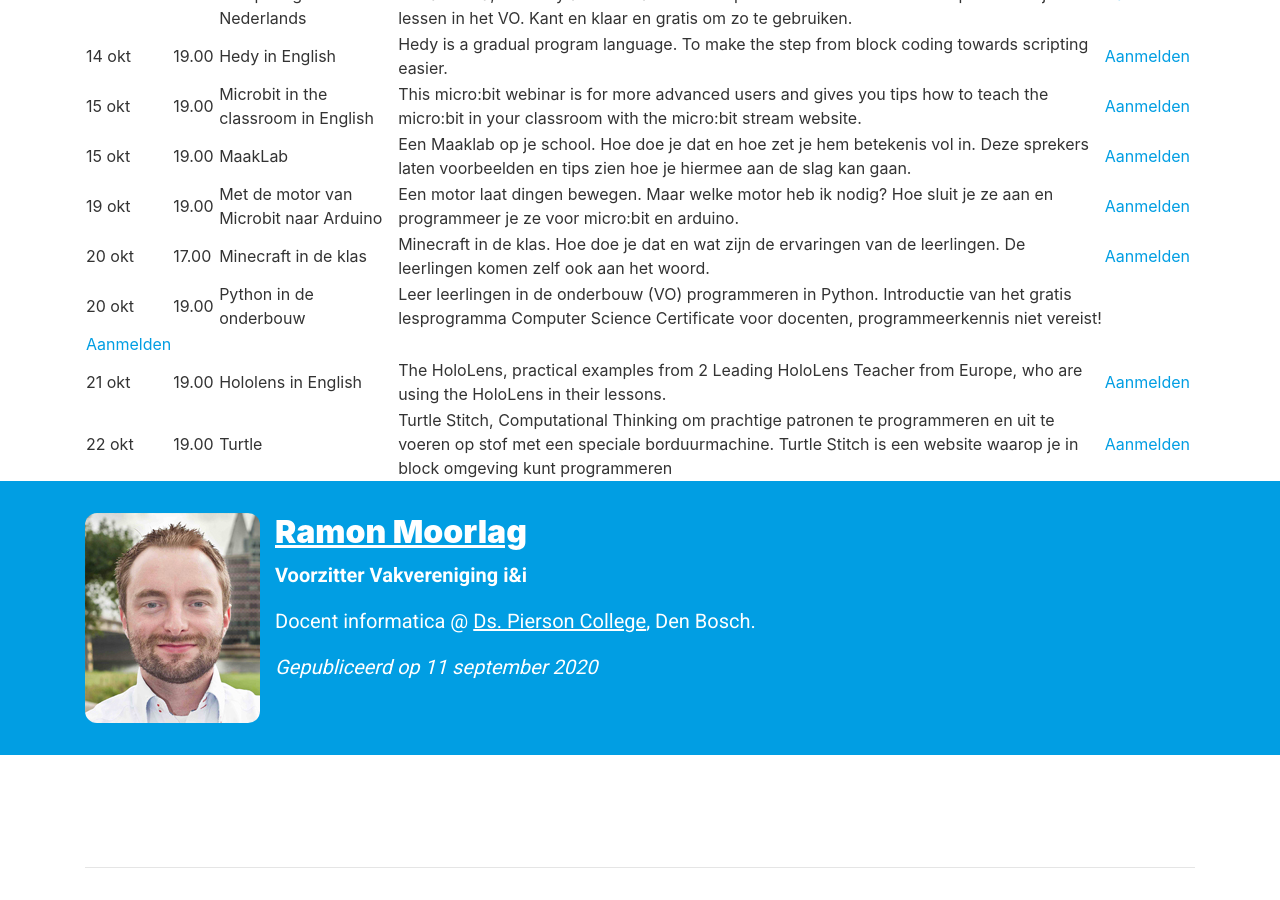
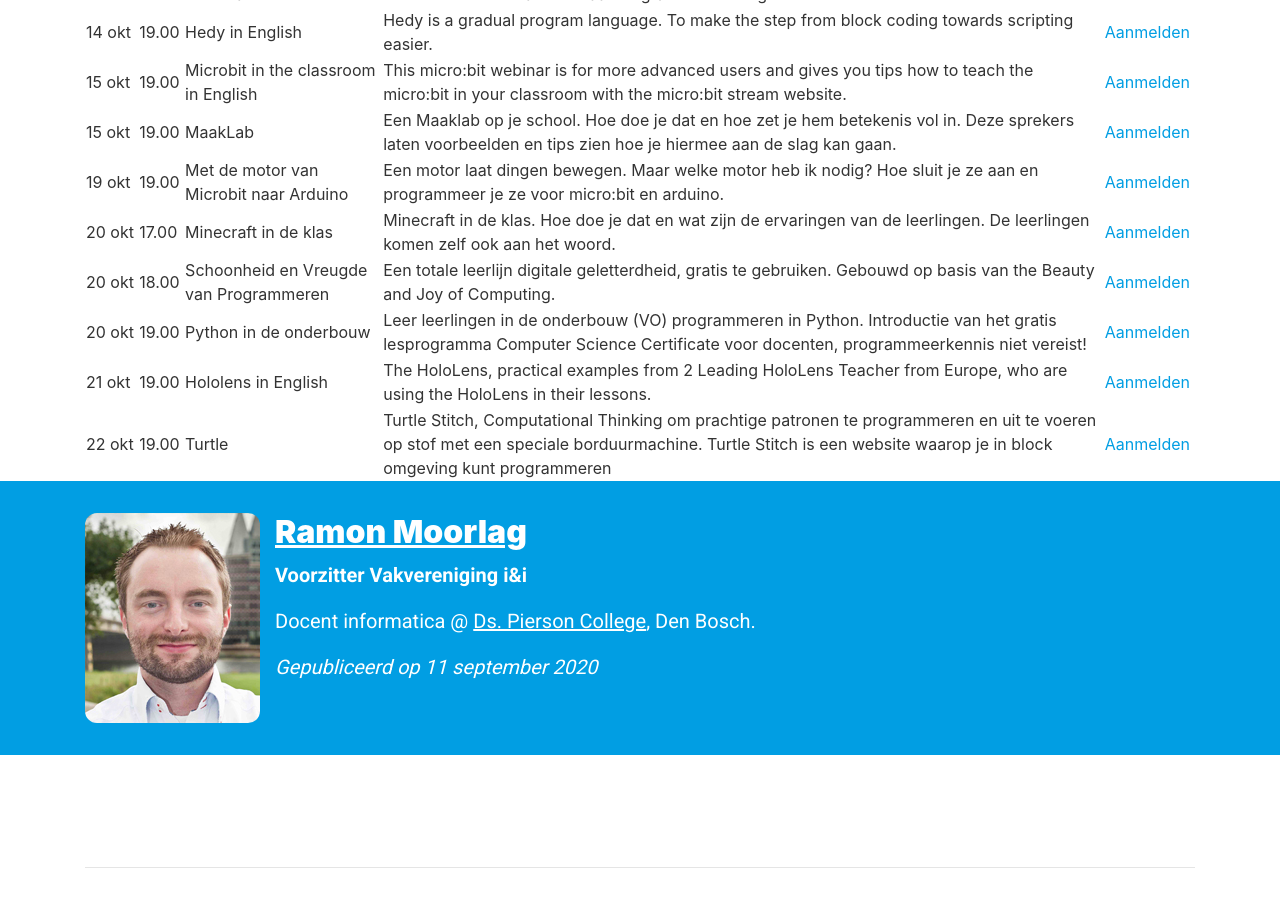
Before and after one commit to ieni/website, a Jekyll site: the page built from _posts/2020-09-11-code-week.md, in a window 1280 px wide and 900 px high, scrolled down 1103 px. Built offline with Jekyll 4.4.1, drawn with Linux system fonts in a browser that asks for light colours.

Commit message:
updated table

```diff
--- a/_posts/2020-09-11-code-week.md
+++ b/_posts/2020-09-11-code-week.md
@@ -15,18 +15,18 @@ Verder lanceert Vakvereniging i&i de cursus De Vreugde en Schoonheid van het Pro
 
  Aanmelden voor het programma is vanaf nu mogelijk!
 
-| Datum 	| Tijd 	| Titel 	| Omschrijving 	| Aanmelden 	|
-|-	|-	|-	|-	|-	|
-| 12 okt 	| 19.00 	| KickOff CodeWeek 2020 	| Kick-off van de CodeWeek door Kennisnet en Vakvereniging i&i en het Ds. Pierson College. 	| [Aanmelden](https://gudehaan-gasandbox.webex.com/gudehaan-gasandbox/onstage/g.php?MTID=ecb926cd9564c67b4e511702ed0337ff9) 	|
-| 13 okt 	| 17.00 	| Microbit basics in English 	| Webinar with the basics of the micro:bit. No micro:bit and coding skills needed. This webinar is for beginners. 	| [Aanmelden](https://gudehaan-gasandbox.webex.com/gudehaan-gasandbox/onstage/g.php?MTID=eadf5a942ab74de42b35b34854d714a55) 	|
-| 13 okt 	| 20.00 	| Introductie Internet of Things 	| Introductie IoT, iedereen kan een IoT applicatie maken. Met LoRa en NodeRed kun je alles verbinden. Geen voorkennis noodzakelijk 	| [Aanmelden](https://gudehaan-gasandbox.webex.com/gudehaan-gasandbox/onstage/g.php?MTID=ed899c30cfd95029e5959e0c1874c468e) 	|
-| 14 okt 	| 17.00 	| Beauty and Joy of Computing In het Nederlands 	| De Beauty and Joy of Computing is een vertaling van Amerikaans lesmateriaal van University of California, Berkeley and Education Development Center. Het is een complete Leerlijn ICT lessen in het VO. Kant en klaar en gratis om zo te gebruiken. 	| [Aanmelden](https://gudehaan-gasandbox.webex.com/gudehaan-gasandbox/onstage/g.php?MTID=ee2da43f5d0ba87bdc94b179da8373426) 	|
-| 14 okt 	| 19.00 	| Hedy in English 	| Hedy is a gradual program language. To make the step from block coding towards scripting easier. 	| [Aanmelden](https://gudehaan-gasandbox.webex.com/gudehaan-gasandbox/onstage/g.php?MTID=eeb3c6fe237d5772d0cd83a9e2a9d969a) 	|
-| 15 okt 	| 19.00 	| Microbit in the classroom in English 	| This micro:bit webinar is for more advanced users and gives you tips how to teach the micro:bit in your classroom with the micro:bit stream website. 	| [Aanmelden](https://gudehaan-gasandbox.webex.com/gudehaan-gasandbox/onstage/g.php?MTID=e8487ae7c927e06f3273b973a437b95a5) 	|
-| 15 okt 	| 19.00 	| MaakLab 	| Een Maaklab op je school. Hoe doe je dat en hoe zet je hem betekenis vol in. Deze sprekers laten voorbeelden en tips zien hoe je hiermee aan de slag kan gaan. 	| [Aanmelden](https://gudehaan-gasandbox.webex.com/gudehaan-gasandbox/onstage/g.php?MTID=ed84f371b0284da27fb95f388c4d5b2f0) 	|
-| 19 okt 	| 19.00 	| Met de motor van Microbit naar Arduino 	| Een motor laat dingen bewegen. Maar welke motor heb ik nodig? Hoe sluit je ze aan en programmeer je ze voor micro:bit en arduino. 	| [Aanmelden](https://gudehaan-gasandbox.webex.com/gudehaan-gasandbox/onstage/g.php?MTID=ef0c1a6346f2414f6a5de817d071e1764) 	|
-| 20 okt 	| 17.00 	| Minecraft in de klas 	| Minecraft in de klas. Hoe doe je dat en wat zijn de ervaringen van de leerlingen. De leerlingen komen zelf ook aan het woord. 	| [Aanmelden](https://gudehaan-gasandbox.webex.com/gudehaan-gasandbox/onstage/g.php?MTID=e118ef496b9652f10567c20c2f8e8cd14) 	|
-| 20 okt 	| 19.00 	| Python in de onderbouw 	| Leer leerlingen in de onderbouw (VO) programmeren in Python. Introductie van het gratis lesprogramma Computer Science Certificate voor docenten, programmeerkennis niet vereist!
-	| [Aanmelden](https://gudehaan-gasandbox.webex.com/gudehaan-gasandbox/onstage/g.php?MTID=e5b61af6edd7fe498598594cee3d66560) 	|
-| 21 okt 	| 19.00 	| Hololens in English 	| The HoloLens, practical examples from 2 Leading HoloLens Teacher from Europe, who are using the HoloLens in their lessons. 	| [Aanmelden](https://gudehaan-gasandbox.webex.com/gudehaan-gasandbox/onstage/g.php?MTID=eecd34476ae07f74d658a47b1c02e0dbe) 	|
-| 22 okt 	| 19.00 	| Turtle 	| Turtle Stitch, Computational Thinking om prachtige patronen te programmeren en uit te voeren op stof met een speciale borduurmachine. Turtle Stitch is een website waarop je in block omgeving kunt programmeren 	| [Aanmelden](https://gudehaan-gasandbox.webex.com/gudehaan-gasandbox/onstage/g.php?MTID=e73a1697cee70696c1e5b4956a367e392) 	|
+| Datum  | Tijd  | Titel                                         | Omschrijving                                                                                                                                                                                                                                        | Aanmelden                                                                                                                 |
+|--------|-------|-----------------------------------------------|-----------------------------------------------------------------------------------------------------------------------------------------------------------------------------------------------------------------------------------------------------|---------------------------------------------------------------------------------------------------------------------------|
+| 12 okt | 19.00 | KickOff CodeWeek 2020                         | Kick-off van de CodeWeek door Kennisnet en Vakvereniging i&i en het Ds. Pierson College.                                                                                                                                                            | [Aanmelden](https://gudehaan-gasandbox.webex.com/gudehaan-gasandbox/onstage/g.php?MTID=ecb926cd9564c67b4e511702ed0337ff9) |
+| 13 okt | 17.00 | Microbit basics in English                    | Webinar with the basics of the micro:bit. No micro:bit and coding skills needed. This webinar is for beginners.                                                                                                                                     | [Aanmelden](https://gudehaan-gasandbox.webex.com/gudehaan-gasandbox/onstage/g.php?MTID=eadf5a942ab74de42b35b34854d714a55) |
+| 13 okt | 20.00 | Introductie Internet of Things                | Introductie IoT, iedereen kan een IoT applicatie maken. Met LoRa en NodeRed kun je alles verbinden. Geen voorkennis noodzakelijk                                                                                                                    | [Aanmelden](https://gudehaan-gasandbox.webex.com/gudehaan-gasandbox/onstage/g.php?MTID=ed899c30cfd95029e5959e0c1874c468e) |
+| 14 okt | 17.00 | Beauty and Joy of Computing In het Nederlands | De Beauty and Joy of Computing is een vertaling van Amerikaans lesmateriaal van University of California, Berkeley and Education Development Center. Het is een complete Leerlijn ICT lessen in het VO. Kant en klaar en gratis om zo te gebruiken. | [Aanmelden](https://gudehaan-gasandbox.webex.com/gudehaan-gasandbox/onstage/g.php?MTID=ee2da43f5d0ba87bdc94b179da8373426) |
+| 14 okt | 19.00 | Hedy in English                               | Hedy is a gradual program language. To make the step from block coding towards scripting easier.                                                                                                                                                    | [Aanmelden](https://gudehaan-gasandbox.webex.com/gudehaan-gasandbox/onstage/g.php?MTID=eeb3c6fe237d5772d0cd83a9e2a9d969a) |
+| 15 okt | 19.00 | Microbit in the classroom in English          | This micro:bit webinar is for more advanced users and gives you tips how to teach the micro:bit in your classroom with the micro:bit stream website.                                                                                                | [Aanmelden](https://gudehaan-gasandbox.webex.com/gudehaan-gasandbox/onstage/g.php?MTID=e8487ae7c927e06f3273b973a437b95a5) |
+| 15 okt | 19.00 | MaakLab                                       | Een Maaklab op je school. Hoe doe je dat en hoe zet je hem betekenis vol in. Deze sprekers laten voorbeelden en tips zien hoe je hiermee aan de slag kan gaan.                                                                                      | [Aanmelden](https://gudehaan-gasandbox.webex.com/gudehaan-gasandbox/onstage/g.php?MTID=ed84f371b0284da27fb95f388c4d5b2f0) |
+| 19 okt | 19.00 | Met de motor van Microbit naar Arduino        | Een motor laat dingen bewegen. Maar welke motor heb ik nodig? Hoe sluit je ze aan en programmeer je ze voor micro:bit en arduino.                                                                                                                   | [Aanmelden](https://gudehaan-gasandbox.webex.com/gudehaan-gasandbox/onstage/g.php?MTID=ef0c1a6346f2414f6a5de817d071e1764) |
+| 20 okt | 17.00 | Minecraft in de klas                          | Minecraft in de klas. Hoe doe je dat en wat zijn de ervaringen van de leerlingen. De leerlingen komen zelf ook aan het woord.                                                                                                                       | [Aanmelden](https://gudehaan-gasandbox.webex.com/gudehaan-gasandbox/onstage/g.php?MTID=e118ef496b9652f10567c20c2f8e8cd14) |
+| 20 okt | 18.00 | Schoonheid en Vreugde van Programmeren        | Een totale leerlijn digitale geletterdheid, gratis te gebruiken. Gebouwd op basis van the Beauty and Joy of Computing.                                                                                                                              | [Aanmelden](https://gudehaan-gasandbox.webex.com/gudehaan-gasandbox/j.php?MTID=m5a7eb67dc131d8276a977a58265b7235)         |
+| 20 okt | 19.00 | Python in de onderbouw                        | Leer leerlingen in de onderbouw (VO) programmeren in Python. Introductie van het gratis lesprogramma Computer Science Certificate voor docenten, programmeerkennis niet vereist!                                                                    | [Aanmelden](https://gudehaan-gasandbox.webex.com/gudehaan-gasandbox/onstage/g.php?MTID=e5b61af6edd7fe498598594cee3d66560) |
+| 21 okt | 19.00 | Hololens in English                           | The HoloLens, practical examples from 2 Leading HoloLens Teacher from Europe, who are using the HoloLens in their lessons.                                                                                                                          | [Aanmelden](https://gudehaan-gasandbox.webex.com/gudehaan-gasandbox/onstage/g.php?MTID=eecd34476ae07f74d658a47b1c02e0dbe) |
+| 22 okt | 19.00 | Turtle                                        | Turtle Stitch, Computational Thinking om prachtige patronen te programmeren en uit te voeren op stof met een speciale borduurmachine. Turtle Stitch is een website waarop je in block omgeving kunt programmeren                                    | [Aanmelden](https://gudehaan-gasandbox.webex.com/gudehaan-gasandbox/onstage/g.php?MTID=e73a1697cee70696c1e5b4956a367e392) |
```
